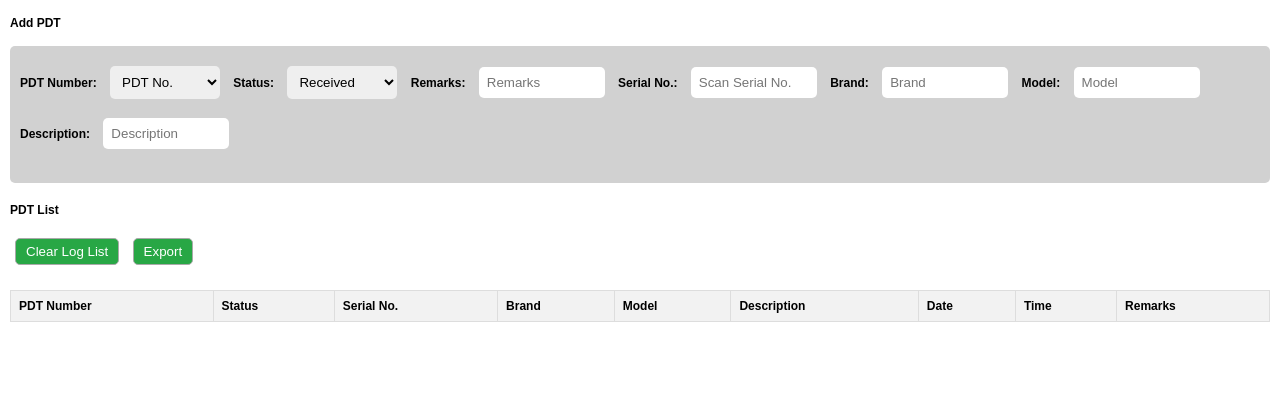
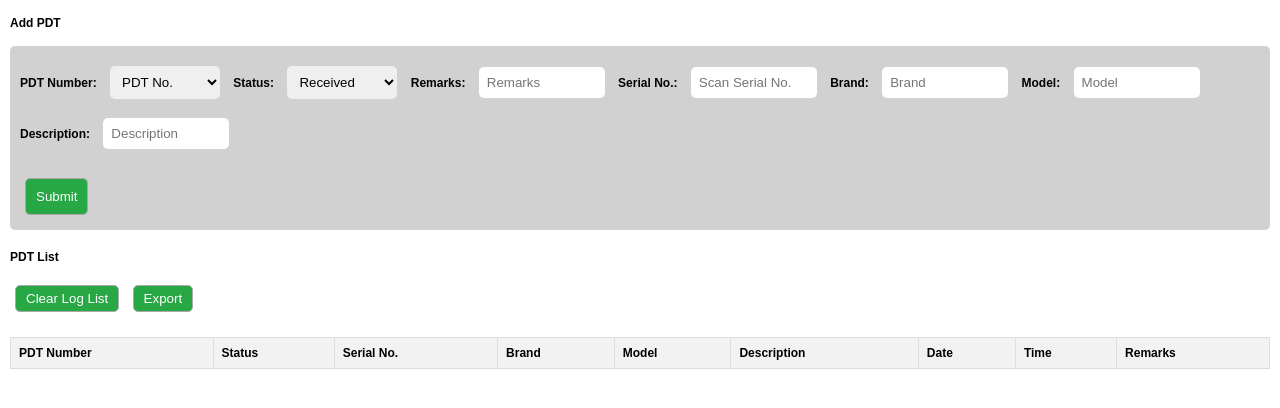
Before and after one commit to 1090Angeles/pdt, a plain HTML site: page index.html in a window 1280 px wide. Shown: the part 84-492 px from the top of the page. Drawn offline with Linux system fonts and the light colour scheme; a script that the page names is missing.

Commit message:
Update index.html

```diff
--- a/index.html
+++ b/index.html
@@ -54,7 +54,7 @@
     <input type="text" id="description" readonly placeholder="Description" />
     <br><br>
 
-    <button type="button" id="submitBtn" onclick="handleSubmit(event)" style="display:none;">Submit</button>
+    <button type="button" id="submitBtn" onclick="handleSubmit(event)" style="display:block;">Submit</button>
 </form>
 
 <h4>PDT List</h4>
```
